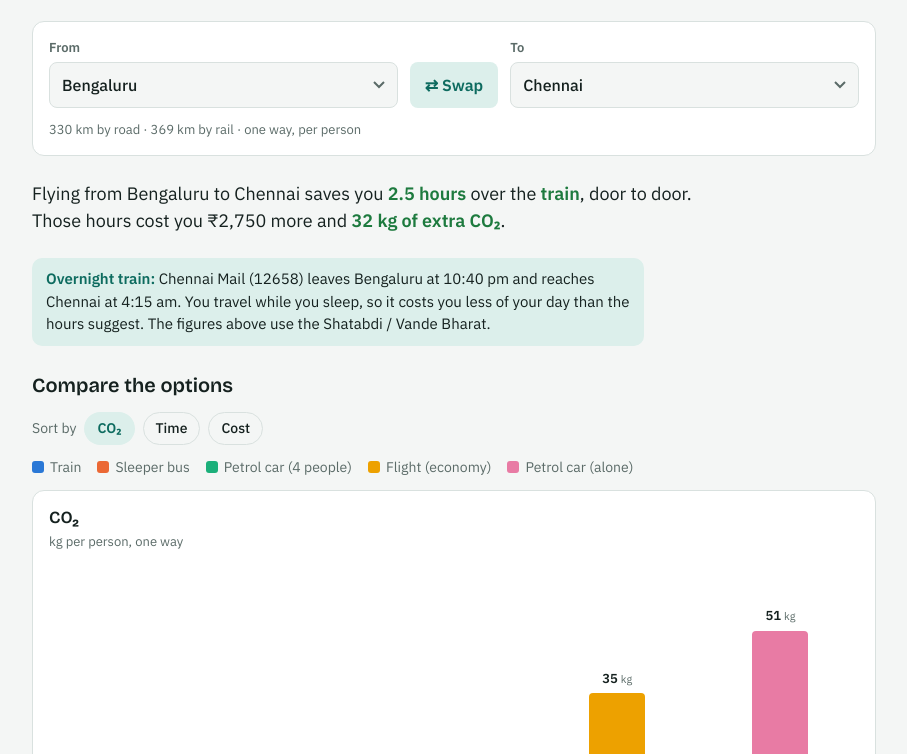
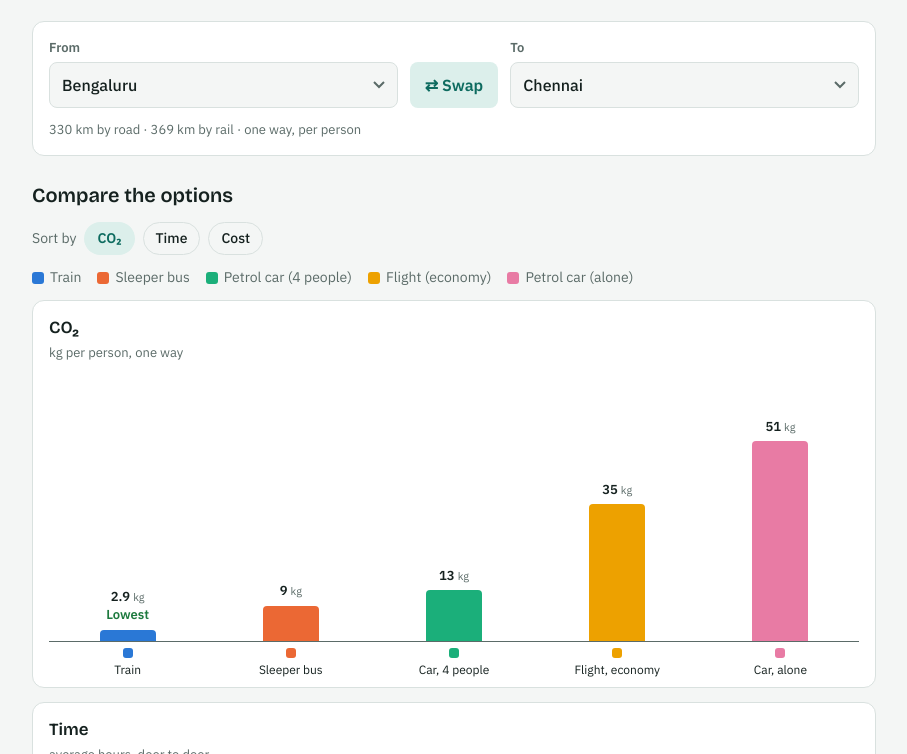
Before and after one commit to sr12blr/travel-emissions, a plain HTML site: page index.html in a window 1280 px wide. Shown: the part 129-883 px from the top of the page, without its empty margins (186-1093 px from the left). Drawn offline with nearby package versions, Linux system fonts and the light colour scheme.

Commit message:
Drop the summary line; show the overnight train as a callout in the Time chart
Co-Authored-By: Claude Opus 5.5 <noreply@anthropic.com>
Claude-Session: https://claude.ai/code/session_01J6kVmSJUDVE6gx1qzkTmTh

```diff
--- a/index.html
+++ b/index.html
@@ -48,8 +48,9 @@ select:focus-visible,button:focus-visible,summary:focus-visible,a:focus-visible{
 .night b{color:var(--accent)}
 .ntag.ntop{display:block;width:max-content;margin:0 auto 4px}
 .ntag{display:inline-block;font-size:11px;font-weight:600;color:var(--accent);background:var(--accent-soft);border-radius:999px;padding:1px 7px;margin-left:6px;vertical-align:1px}
-.takeaway{font-size:18px;margin:0;max-width:62ch}
-.takeaway strong{color:var(--good)}
+.nbub{position:relative;margin:14px 0 6px;background:var(--accent-soft);border-radius:10px;padding:9px 13px;font-size:14px;line-height:1.45}
+.nbub b{color:var(--accent)}
+.nbub::before{content:"";position:absolute;top:-8px;left:clamp(14px,var(--tx),calc(100% - 14px));transform:translateX(-50%);border:8px solid transparent;border-top:0;border-bottom-color:var(--accent-soft)}
 .sortbar{display:flex;flex-wrap:wrap;gap:8px;align-items:center;font-size:14px;color:var(--muted)}
 .sortbar button{background:transparent;border:1px solid var(--line);border-radius:999px;padding:5px 12px;cursor:pointer;font-weight:500;color:var(--ink)}
 .sortbar button[aria-pressed="true"]{background:var(--accent-soft);border-color:transparent;color:var(--accent);font-weight:600}
@@ -115,8 +116,6 @@ summary .msub{font-weight:400;color:var(--muted);font-size:14px;margin-left:8px}
     <p class="basis" id="basis"></p>
   </form>
 
-  <p class="takeaway" id="takeaway"></p>
-  <p class="night" id="night" hidden></p>
 
   <section aria-labelledby="modes-h" style="display:grid;gap:12px">
     <h2 id="modes-h">Compare the options</h2>
@@ -311,12 +310,19 @@ function render(){
         stack = `<div class="cfill${h2>0.5?"":" top"}" style="height:${h1}px;background:${col}"></div>` + (h2>0.5 ? `<div class="cfill hi top" style="height:${h2}px;background:${col}"></div>` : "");
       }
       const txt = c.fmt(v,m).replace("–","–<br>");
-      return `<div class="col"><div class="cval">${c.k==="time" && m.id==="train" && r.night ? `<span class="ntag ntop">${r.night.train.split(" (")[0] === r.train.split(" (")[0] ? "Overnight" : "Overnight option"}</span>` : ""}${txt}${mid(v)===bestV?`<span class="best">${c.best}</span>`:""}</div><div class="cstack">${stack}</div></div>`;
+      return `<div class="col"><div class="cval">${txt}${mid(v)===bestV?`<span class="best">${c.best}</span>`:""}</div><div class="cstack">${stack}</div></div>`;
     }).join("");
     const labs = sorted.map(({m}) => `<div class="clab"><i style="background:${COLOR[m.id]}"></i>${esc(SHORT[m.id])}</div>`).join("");
     const gcols = `grid-template-columns:repeat(${sorted.length},minmax(0,1fr))`;
     const rows = `<div class="cols" style="min-height:${HPX+70}px;${gcols}">${colsHtml}</div><div class="clabs" style="${gcols}">${labs}</div>`;
-    return `<section class="chart" aria-label="${c.title}"><h3>${c.title}</h3><p class="sub">${c.sub}</p>${rows}</section>`;
+    let bub = "";
+    const nt = r.night;
+    if(c.k==="time" && nt){
+      const ti = sorted.findIndex(x => x.m.id==="train");
+      const same = nt.train.split(" (")[0] === r.train.split(" (")[0];
+      bub = `<p class="nbub" style="--tx:${((ti+0.5)/sorted.length*100).toFixed(1)}%"><b>Overnight train:</b> ${esc(nt.train)} leaves ${nt.from} at ${nt.dep} and reaches ${nt.to} at ${nt.arr}${nt.note ? ` (${nt.note})` : ""}. You travel while you sleep, so it takes less of your day than the hours suggest.${same ? "" : ` The train time above is for the ${esc(r.train.split(" (")[0])}.`}</p>`;
+    }
+    return `<section class="chart" aria-label="${c.title}"><h3>${c.title}</h3><p class="sub">${c.sub}</p>${rows}${bub}</section>`;
   }).join("");
   const notes = [];
   if(res.noBusiness) notes.push("There's no nonstop business class on this route, so business class isn't shown.");
@@ -324,24 +330,6 @@ function render(){
     if(res.modes.some(m=>m.note && /overnight/.test(m.note))) notes.push("Driving times are time behind the wheel only; long drives need overnight stops.");
   $("scalenote").textContent = notes.join(" ");
 
-  const train = res.modes[0], eco = res.modes[3], car1 = res.modes[4];
-  // Summary line: what flying buys you, compared with the train
-  const halfHr = x => { const v = Math.round(x*2)/2; return `${v % 1 ? v.toFixed(1) : v} ${v===1 ? "hour" : "hours"}`; };
-  let t;
-  if(eco.co2 == null || !eco.cost){
-    t = `On ${from}–${to}, the <strong>train</strong> has the lowest emissions: ${train.co2} kg of CO₂ per person.`;
-  } else {
-    const dt = train.time[0] - eco.time[0];
-    const dCost = eco.cost[0] - train.cost[0];
-    const dCo2 = Math.round(eco.co2 - train.co2);
-    const costPart = dCost > 0 ? `${inr(Math.round(dCost/50)*50)} more` : `about the same money`;
-    if(dt < 0.5) t = `Flying from ${from} to ${to} saves you almost no time over the <strong>train</strong>, door to door. It costs you ${costPart} and <strong>${dCo2} kg of extra CO₂</strong>.`;
-    else t = `Flying from ${from} to ${to} saves you <strong>${halfHr(dt)}</strong> over the <strong>train</strong>, door to door. Those hours cost you ${costPart} and <strong>${dCo2} kg of extra CO₂</strong>.`;
-  }
-  $("takeaway").innerHTML = t;
-  const nt = r.night;
-  $("night").hidden = !nt;
-  if(nt) $("night").innerHTML = `<span><b>Overnight train:</b> ${esc(nt.train)} leaves ${nt.from} at ${nt.dep} and reaches ${nt.to} at ${nt.arr}${nt.note ? ` (${nt.note})` : ""}. You travel while you sleep, so it costs you less of your day than the hours suggest.${nt.train.split(" (")[0] !== r.train.split(" (")[0] ? ` The figures above use the ${esc(r.train.split(" (")[0])}.` : ""}</span>`;
 
   // Show the math: one block per mode, with CO2, time and cost as separate steps and the result on the right
   const f1 = n => n.toLocaleString("en-IN",{maximumFractionDigits:1});
```
